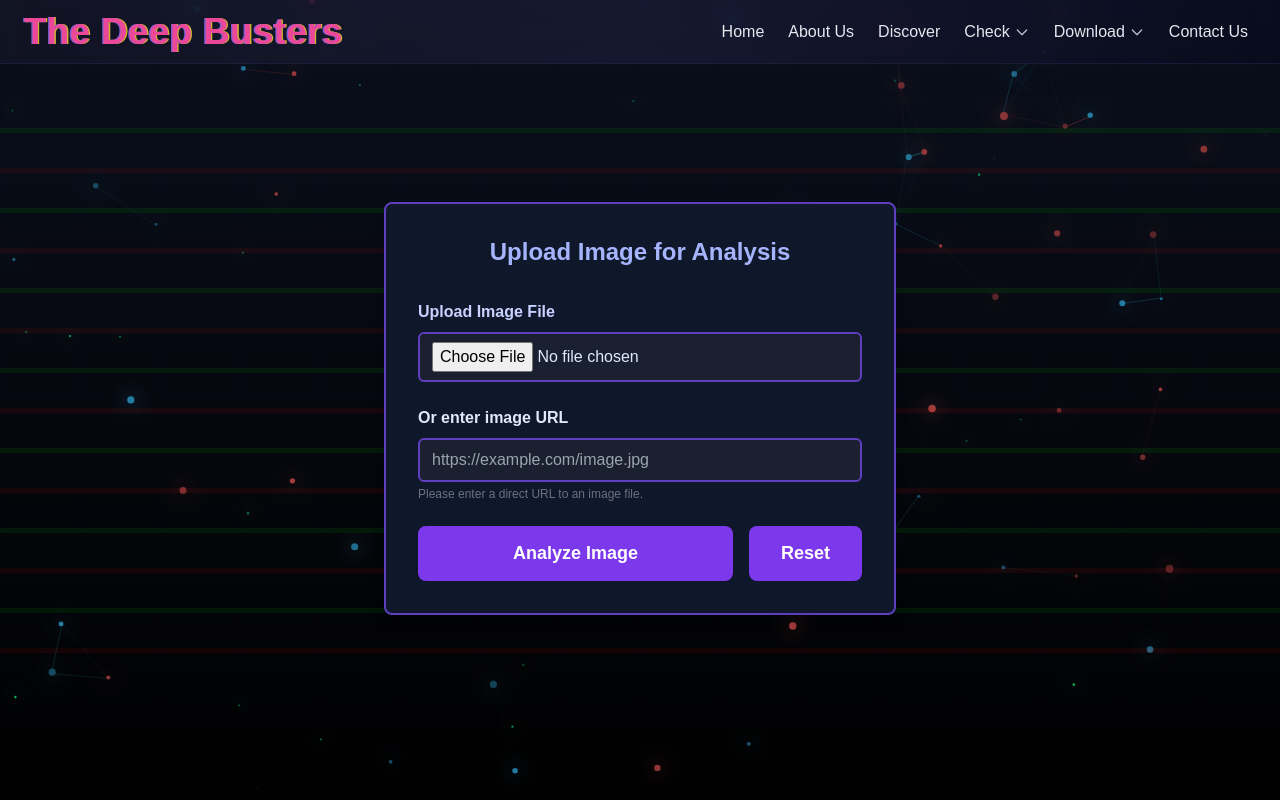
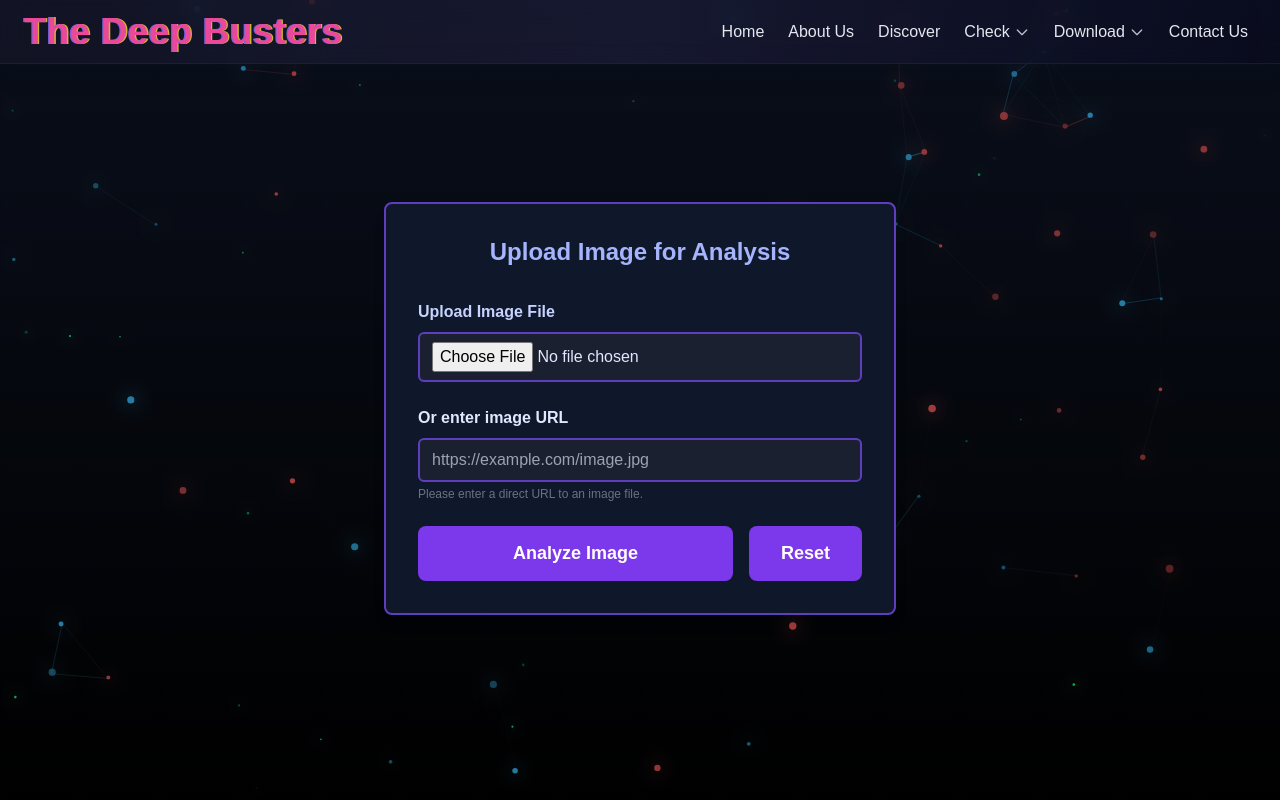
Before and after one commit to ayushtripathi1729/deepfake-detection-website, a React (Create React App) app in the folder frontend/: page /check/image in a window 1280 px wide. Built offline with nearby package versions, Linux system fonts and the light colour scheme; the HTML template or start-up script is replaced by a standard one.

Commit message:
Update UploadImage.jsx

```diff
--- a/frontend/src/components/UploadImage.jsx
+++ b/frontend/src/components/UploadImage.jsx
@@ -16,7 +16,6 @@ function UploadImage() {
     if (loading) {
       let percent = 0;
       progressRef.current = setInterval(() => {
-        // Simulate a smooth progress up to 96%, then wait for actual completion
         percent = Math.min(percent + Math.random() * 10, 96);
         setProgress(percent);
       }, 100);
@@ -137,46 +136,42 @@ function UploadImage() {
     }
   };
 
-  // Animated background scanning lines as a React element
-  const scanningBG = (
-    <svg
-      className="absolute top-0 left-0 w-full h-full z-0"
-      style={{ pointerEvents: "none" }}
-    >
-      {[...Array(20)].map((_, idx) => (
-        <rect
-          key={idx}
-          x="0"
-          y={idx * 40}
-          width="100%"
-          height="5"
-          fill={idx % 2 === 0 ? "#00ff00" : "#ff2222"}
-          opacity="0.08"
-        >
-          <animate
-            attributeName="opacity"
-            values="0.08;0.15;0.08"
-            dur="2s"
-            repeatCount="indefinite"
-            begin={`${idx * 0.15}s`}
-          />
-        </rect>
-      ))}
-    </svg>
-  );
+  // Animated scanning lines background using CSS animation
+  const scanningLines = Array.from({ length: 22 }, (_, idx) => ({
+    color: idx % 2 === 0 ? "#00ff00" : "#ff2222",
+    top: `${idx * 38}px`,
+    duration: idx % 2 === 0 ? 4.8 : 3.4,
+    delay: idx * 0.3,
+  }));
 
   return (
     <FuturisticThemeWrapper>
       <div className="relative flex justify-center items-center min-h-[70vh] p-4 overflow-hidden">
-        {scanningBG}
+        {/* Animated moving scanning lines */}
+        <div className="absolute inset-0 pointer-events-none z-0">
+          <div style={{ position: "absolute", width: "100%", height: "100%" }}>
+            {scanningLines.map((line, idx) => (
+              <div
+                key={idx}
+                className="animated-scanning-line"
+                style={{
+                  top: line.top,
+                  background: `linear-gradient(90deg, ${line.color} 40%, transparent 100%)`,
+                  opacity: 0.11,
+                  animationDuration: `${line.duration}s`,
+                  animationDelay: `${line.delay}s`,
+                }}
+              />
+            ))}
+          </div>
+        </div>
         <div
-          className="w-full max-w-lg aboutus-section bg-[#0f172a] rounded-lg shadow-lg mx-auto p-8 relative"
+          className="w-full max-w-lg aboutus-section bg-[#0f172a] rounded-lg shadow-lg mx-auto p-8 relative z-10"
           style={{ border: "2px solid #5f3ebd" }}
         >
           <h2 className="text-2xl font-bold mb-8 text-center text-indigo-300">
             Upload Image for Analysis
           </h2>
-
           {/* Progress overlay */}
           {loading && (
             <div className="absolute inset-0 bg-[#0f172a] bg-opacity-80 flex items-center justify-center z-10 rounded-lg">
```
